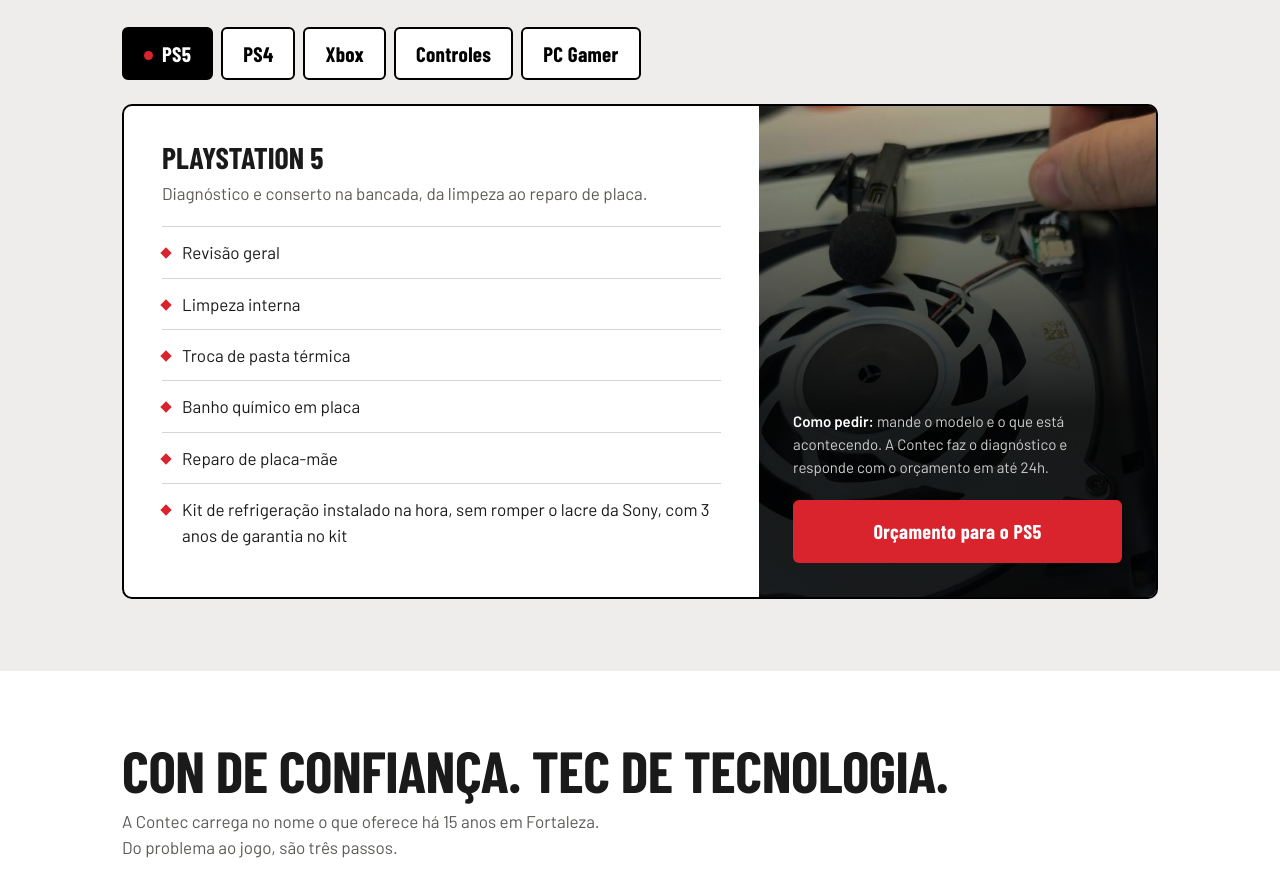
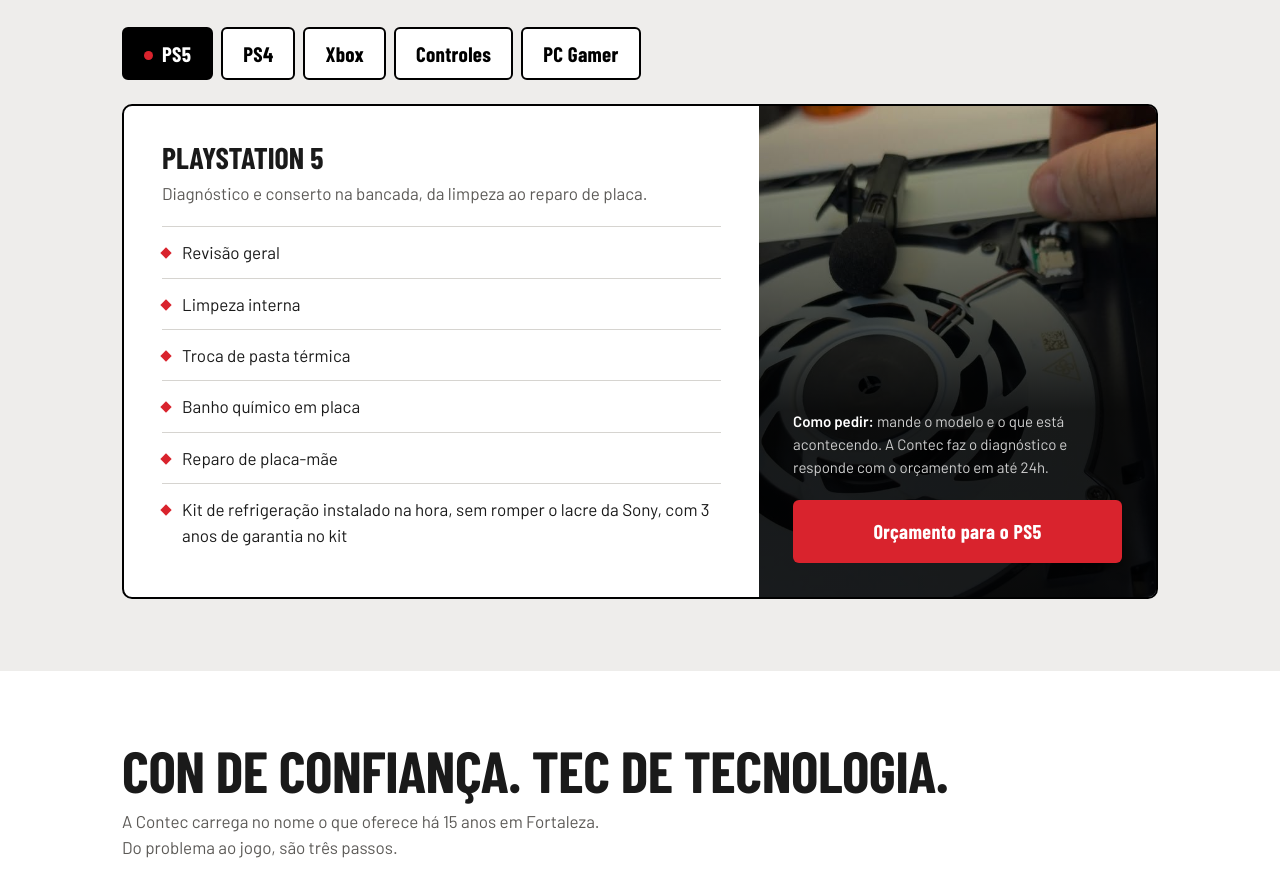
Before and after one commit to simplescomunicacao/simplesonline, a plain HTML site: page previa/contec-games/index.html in a window 1280 px wide. Shown: the part 1204-2096 px from the top of the page. Drawn offline with nearby package versions, Linux system fonts and the light colour scheme; a web font is replaced by a local one.

Commit message:
Prévia Contec Games: enquadramento das fotos do seletor
Co-Authored-By: Claude Opus 5.5 <noreply@anthropic.com>
Claude-Session: https://claude.ai/code/session_01PyLCnn4LyH72S44aFgTQeu

```diff
--- a/previa/contec-games/index.html
+++ b/previa/contec-games/index.html
@@ -274,8 +274,8 @@ footer .note{margin-top:22px;max-width:70ch;color:#9A9A9A}
     ps5:{t:"PlayStation 5",n:"PS5",img:"img/ventoinha-ps5.jpg",i:"Diagnóstico e conserto na bancada, da limpeza ao reparo de placa.",l:["Revisão geral","Limpeza interna","Troca de pasta térmica","Banho químico em placa","Reparo de placa-mãe","Kit de refrigeração instalado na hora, sem romper o lacre da Sony, com 3 anos de garantia no kit"]},
     ps4:{t:"PlayStation 4",n:"PS4",img:"img/ventoinha-ps5.jpg",i:"O PS4 que já tem anos de jogo merece revisão, não aposentadoria.",l:["Revisão geral","Limpeza interna","Troca de pasta térmica","Banho químico em placa","Reparo de placa-mãe"]},
     xbox:{t:"Xbox Series",n:"Xbox",img:"img/ventoinha-ps5.jpg",i:"Conserto e manutenção dos consoles Xbox atuais.",l:["Revisão geral","Limpeza interna","Troca de pasta térmica","Banho químico em placa","Reparo de placa-mãe"]},
-    ctrl:{t:"Controles",n:"controle",img:"img/teste-controle.jpg",i:"Controles originais de PS4, PS5 e Xbox. Chega de personagem andando sozinho.",l:["Conserto de controles originais","Analógicos Hall Effect no DualSense, contra o drift","Troca dos módulos para TMR no DualSense Edge","Substituição de analógicos"]},
-    pc:{t:"PC Gamer",n:"PC Gamer",img:"img/teste-controle.jpg",i:"Serviço novo da casa: o computador que trava ou desliga sozinho.",l:["Diagnóstico de PC travando ou desligando","Conserto de placa de vídeo","Reparo de placa-mãe"]}
+    ctrl:{t:"Controles",n:"controle",img:"img/teste-controle.jpg",pos:"center 88%",i:"Controles originais de PS4, PS5 e Xbox. Chega de personagem andando sozinho.",l:["Conserto de controles originais","Analógicos Hall Effect no DualSense, contra o drift","Troca dos módulos para TMR no DualSense Edge","Substituição de analógicos"]},
+    pc:{t:"PC Gamer",n:"PC Gamer",img:"img/teste-controle.jpg",pos:"center 30%",i:"Serviço novo da casa: o computador que trava ou desliga sozinho.",l:["Diagnóstico de PC travando ou desligando","Conserto de placa de vídeo","Reparo de placa-mãe"]}
   };
   var tabs=document.querySelectorAll(".tab");
   function show(k){
@@ -284,7 +284,7 @@ footer .note{margin-top:22px;max-width:70ch;color:#9A9A9A}
     document.getElementById("p-intro").textContent=d.i;
     var ul=document.getElementById("p-list");ul.innerHTML="";
     d.l.forEach(function(x){var li=document.createElement("li");li.textContent=x;ul.appendChild(li);});
-    document.getElementById("p-side").style.backgroundImage="url("+d.img+")";
+    var ps=document.getElementById("p-side");ps.style.backgroundImage="url("+d.img+")";ps.style.backgroundPosition=d.pos||"center 45%";
     var c=document.getElementById("p-cta");
     c.textContent="Orçamento para o "+d.n;
     c.href=W+encodeURIComponent("Olá, Contec! Quero um orçamento para o meu "+d.n+".");
```
